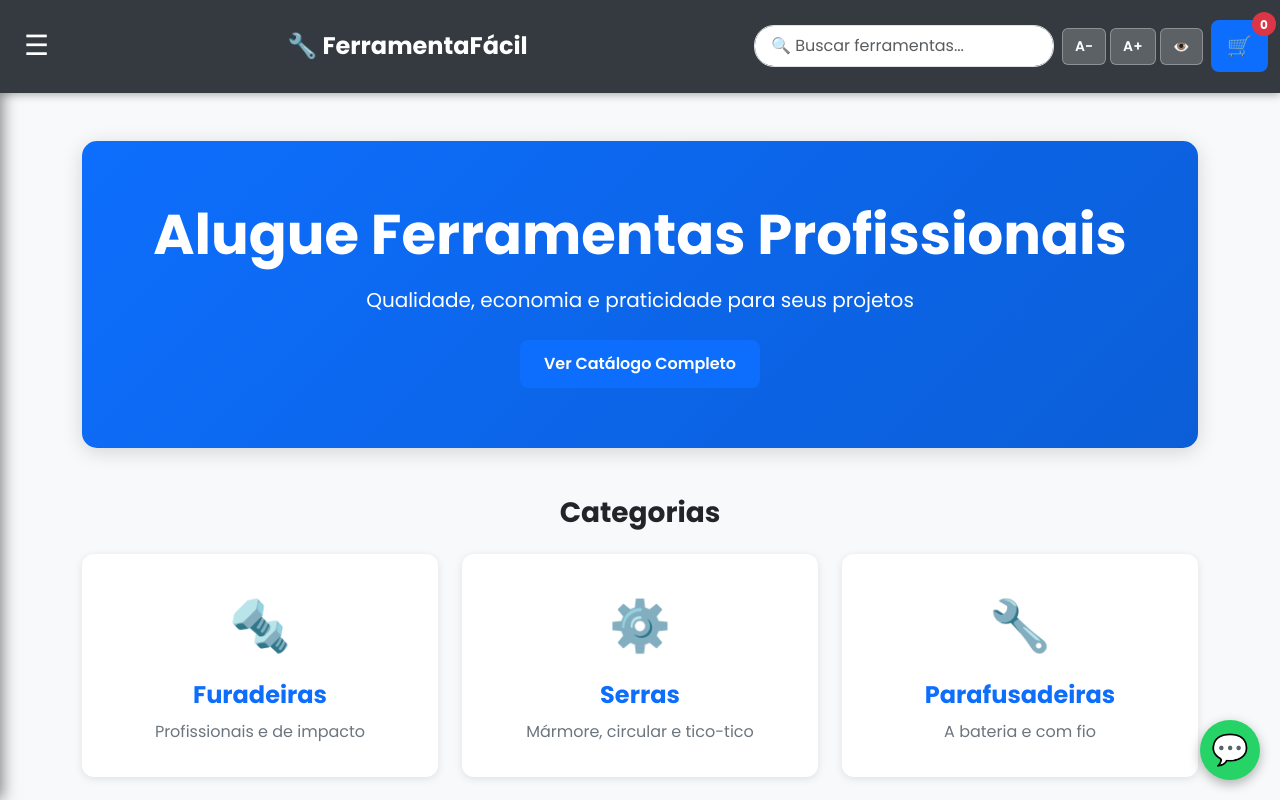
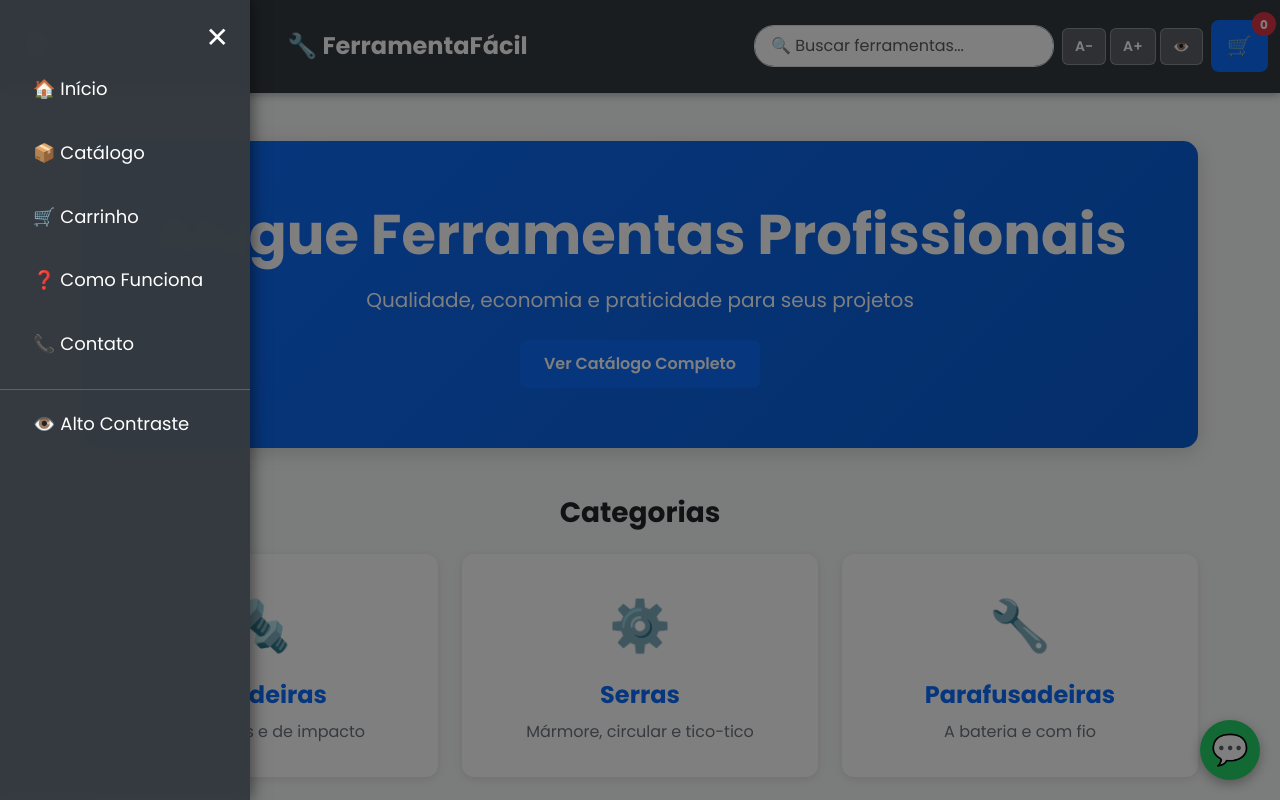
Before and after one commit to HiagoCosta1/Interface_IHC_AppAluguelFerramentas, a plain HTML site: page index.html in a window 1280 px wide. Both pictures are taken after a click on the button "Abrir menu lateral". Shown: the top 800 px of the page. Drawn offline with nearby package versions, Linux system fonts and the light colour scheme.

Commit message:
atualização

```diff
--- a/script.js
+++ b/script.js
@@ -866,7 +866,7 @@ document.head.appendChild(style);
 
 const abrirMenuOriginal = abrirMenu;
 abrirMenu = function() {
-Ai
+
   abrirMenuOriginal();
   document.body.style.overflow = 'hidden';
 };
--- a/style.css
+++ b/style.css
@@ -161,7 +161,7 @@ body {
     color: white;
     padding-top: 60px;
     transition: left 0.3s ease;
-    z-index: 1001;
+    z-index: 10002;
     box-shadow: 2px 0 15px rgba(0, 0, 0, 0.5);
     overflow-y: auto;
 }
@@ -228,7 +228,7 @@ body {
     opacity: 0;
     visibility: hidden;
     transition: opacity 0.3s ease;
-    z-index: 1000;
+    z-index: 10001;
 }
 
 .overlay.ativo {
```
